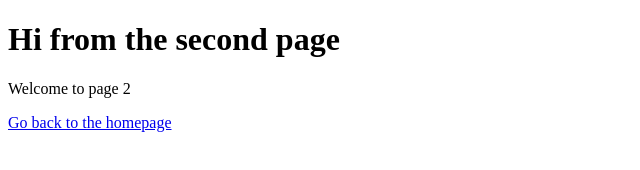
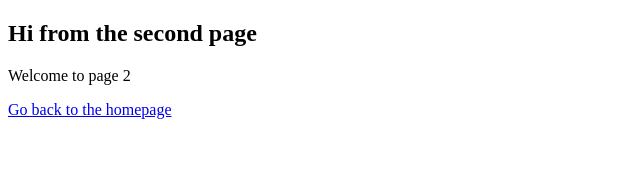
Before and after one commit to dariod/KArt, a Gatsby site: page /page-2 in a window 1280 px wide. Shown: the whole page, without its empty margins (0-640 px from the left). Built offline with nearby package versions, Linux system fonts and the light colour scheme; Gatsby itself is replaced by a stand-in of ours.

Commit message:
Removing some template fluff.

```diff
--- a/src/pages/index.js
+++ b/src/pages/index.js
@@ -10,6 +10,7 @@ const IndexPage = () => (
         <div className="column bindToVH">
             <h2>bind To VH</h2>
             <p className="">Lorem ipsum dolor sit amet, consectetur adipisicing elit, sed do eiusmod tempor incididunt ut labore et dolore magna aliqua. Ut enim ad minim veniam, quis nostrud exercitation ullamco laboris nisi ut aliquip ex ea commodo consequat. Duis aute irure dolor in reprehenderit in voluptate velit esse cillum dolore eu fugiat nulla pariatur. Excepteur sint occaecat cupidatat non proident, sunt in culpa qui officia deserunt mollit anim id est laborum.</p>
+            <Link to="/page-2/">Go to page 2</Link>
         </div>
     </div>
 )
--- a/src/pages/page-2.js
+++ b/src/pages/page-2.js
@@ -3,7 +3,7 @@ import Link from 'gatsby-link'
 
 const SecondPage = () => (
   <div>
-    <h1>Hi from the second page</h1>
+    <h2>Hi from the second page</h2>
     <p>Welcome to page 2</p>
     <Link to="/">Go back to the homepage</Link>
   </div>
```
Also changed, not shown: package.json (+8 -6 lines).
